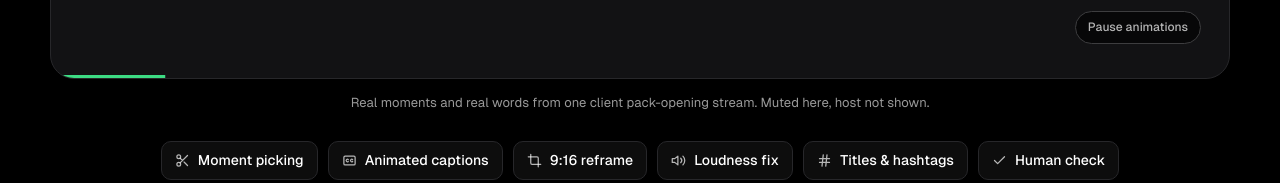
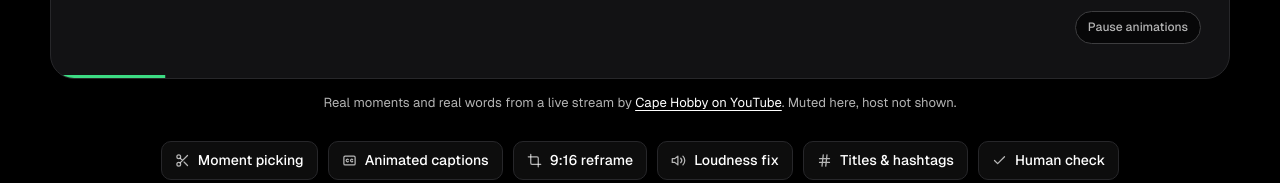
Before and after one commit to Dana-GrootSeun/Dana-Automations, a plain HTML site: page clipify/index.html in a window 1280 px wide. Shown: the part 1193-1376 px from the top of the page. Drawn offline with Linux system fonts and the light colour scheme.

Commit message:
Clipify: credit Cape Hobby for the stream footage
Co-Authored-By: Claude Opus 5.5 <noreply@anthropic.com>

```diff
--- a/clipify/clipify.css
+++ b/clipify/clipify.css
@@ -186,7 +186,8 @@ nav.top {
 .ph figcaption b { font-size: 14px; font-weight: 600; }
 .at { font-size: 12px; color: var(--muted); white-space: nowrap; font-variant-numeric: tabular-nums; }
 .progress { position: absolute; left: 0; bottom: 0; height: 3px; width: 100%; background: var(--green); transform: scaleX(0); transform-origin: left; }
-.stage-note { margin: 14px auto 0; font-size: 13px; color: var(--faint); }
+.stage-note { margin: 14px auto 0; font-size: 13px; color: var(--muted); }
+.stage-note a, .foot-base span a { color: #fff; text-decoration: underline; text-underline-offset: 3px; }
 
 /* chips */
 .chips { list-style: none; display: flex; flex-wrap: wrap; justify-content: center; gap: 10px; margin: 28px auto 0; max-width: 1100px; }
--- a/clipify/index.html
+++ b/clipify/index.html
@@ -130,7 +130,7 @@
     <span class="progress" aria-hidden="true"></span>
     <button class="stage-toggle" id="motionToggle" type="button">Pause animations</button>
   </div>
-  <p class="stage-note">Real moments and real words from one client pack-opening stream. Muted here, host not shown.</p>
+  <p class="stage-note">Real moments and real words from a live stream by <a href="https://www.youtube.com/@TheCapeHobby" target="_blank" rel="noopener">Cape Hobby on YouTube</a>. Muted here, host not shown.</p>
 
   <ul class="chips" aria-label="What’s included">
     <li><svg aria-hidden="true"><use href="#i-scissors"/></svg>Moment picking</li>
@@ -425,6 +425,7 @@
     </div>
     <div class="foot-base">
       <span>© 2026 Clipify by Dana Theron. Based in South Africa.</span>
+      <span>Stream footage: <a href="https://www.youtube.com/@TheCapeHobby" target="_blank" rel="noopener">Cape Hobby (@TheCapeHobby)</a>, used with permission.</span>
       <a href="#top">Back to top ↑</a>
     </div>
   </div>
```
